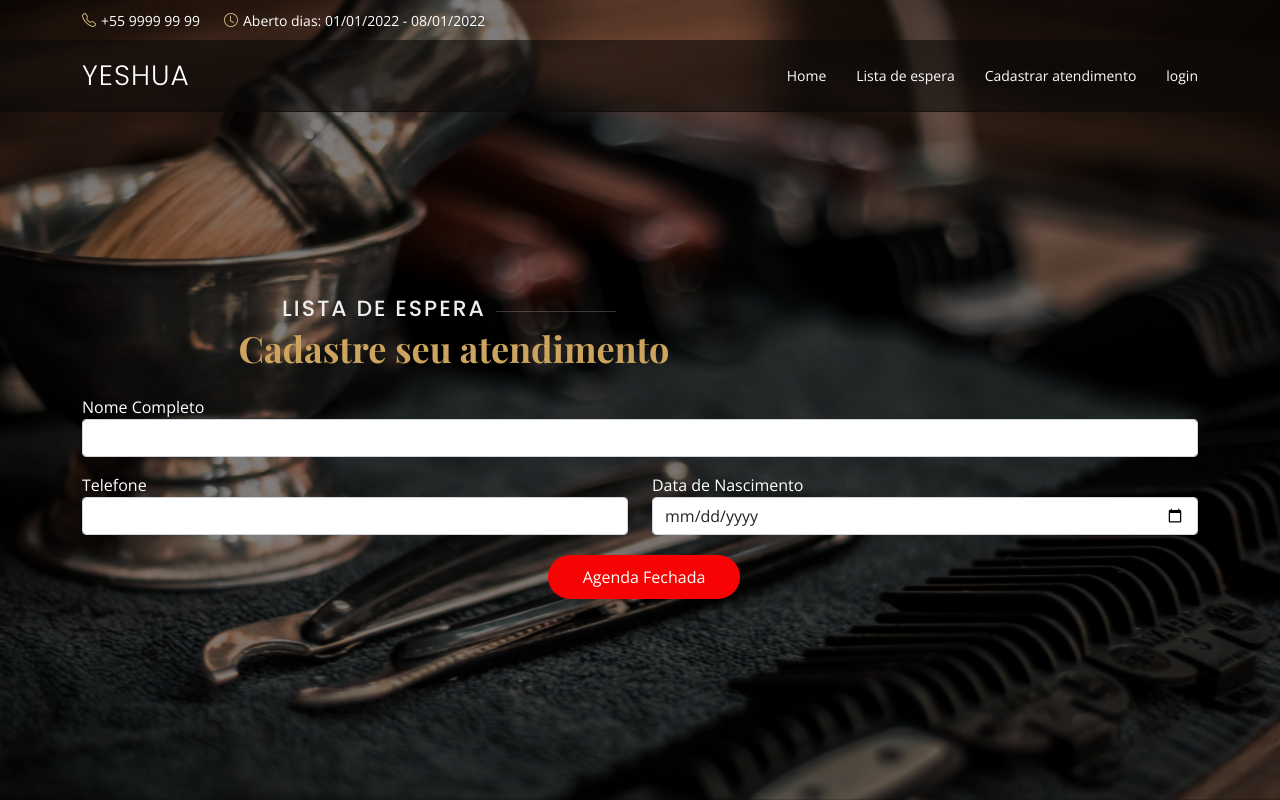
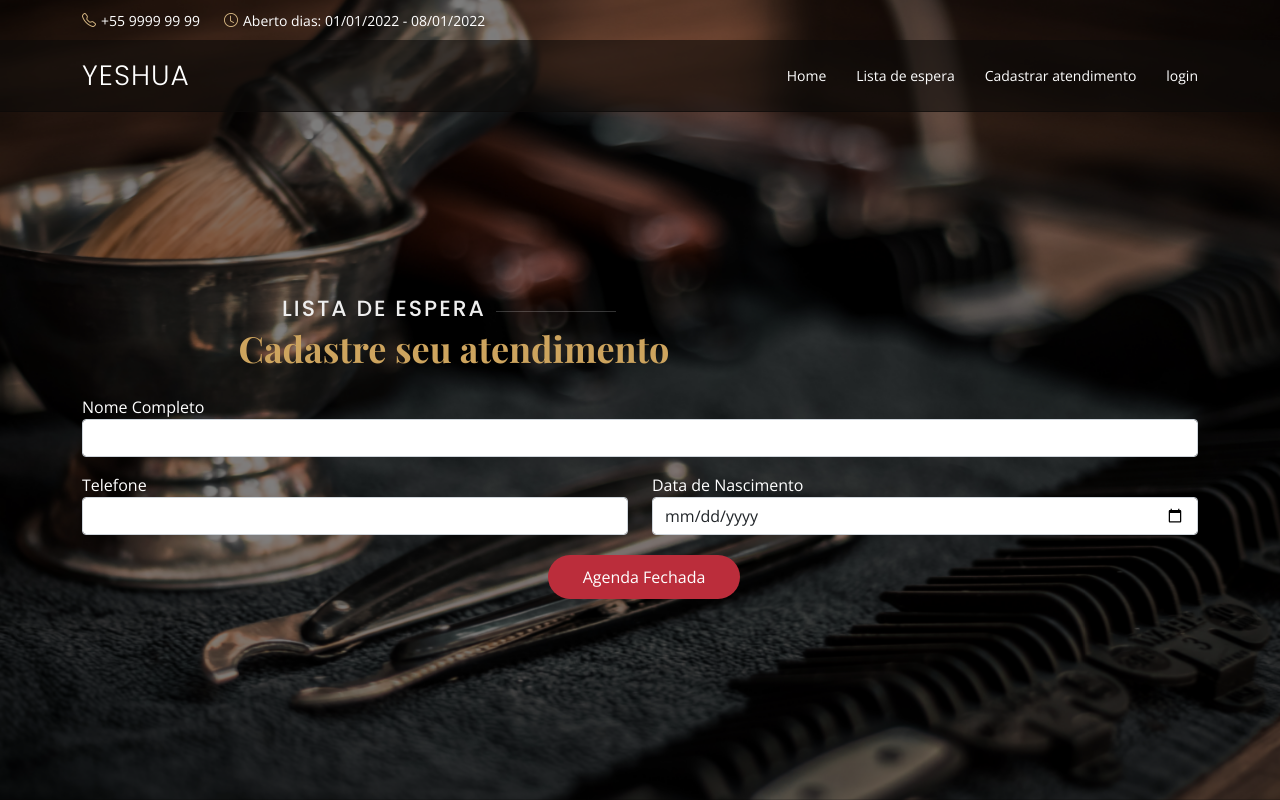
Before and after one commit to GabrielMBoeira/yeshua, a PHP site: page /create.php in a window 1280 px wide. Run offline with PHP 8.4, Linux system fonts and the light colour scheme; data that the repository does not hold is empty; some web fonts are replaced.

Commit message:
insert js closed agenda

```diff
--- a/assets/css/style.css
+++ b/assets/css/style.css
@@ -1387,7 +1387,7 @@ section {
 }
 
 .submitAgendaClose {
-  background: #f70303;
+  background: #BB2D3B;
   border: 0;
   padding: 10px 35px;
   color: #fff;
--- a/create.php
+++ b/create.php
@@ -52,7 +52,7 @@ $statusCompany = $db->getStatusCompany($conn);
                      <?php if ($statusCompany === 'open') { ?>
                         <button type="submit" class="submitAgenda" name="submitCreate">Cadastrar atendimento</button>
                      <?php } else { ?>
-                        <span type="submit" class="submitAgendaClose" name="submitCreate">Agenda Fechada</span>
+                        <span type="submit" class="submitAgendaClose" id="closed" name="submitCreate" onclick="closed()">Agenda Fechada</span>
                      <?php } ?>
 
                   </div>
@@ -64,3 +64,11 @@ $statusCompany = $db->getStatusCompany($conn);
    </section>
 
 </main>
+
+<script>
+
+   function closed() {
+      alert('Agenda está fechada!')
+   }
+
+</script>
--- a/db/connect.php
+++ b/db/connect.php
@@ -4,49 +4,15 @@ class Connection
 {
     public static function newConnection($mainPath = false)
     {
+        $envPath = realpath(dirname(__FILE__) . '/../.env');
+        $env = parse_ini_file($envPath);
 
-        // // Localhost
-        // $envFilePath = '.env';
+        $banco = $env['DATABASE'];
+        $servidor = $env['DATA_BASE_SERVER'];
+        $usuario = $env['DATA_BASE_USER'];
+        $senha = $env['DATA_BASE_PASSWORD'];
 
-        // if ($mainPath === 'main') {
-        //     $envFileContent = file_get_contents($envFilePath);
-        // } else if ($mainPath === 'db') {
-        //     $envFileContent = file_get_contents('../../' . $envFilePath);
-        // } else {
-        //     $envFileContent = file_get_contents('../' . $envFilePath);
-        // }
-
-        // if ($envFileContent === false) {
-        //     die("Não foi possível ler o arquivo .env");
-        // }
-
-        // $envVariables = preg_split('/\r\n|\r|\n/', $envFileContent);
-
-        // $envData = [];
-        // foreach ($envVariables as $envVariable) {
-        //     $parts = explode('=', $envVariable, 2);
-        //     if (count($parts) === 2) {
-        //         $key = trim($parts[0]);
-        //         $value = trim($parts[1]);
-        //         $envData[$key] = $value;
-        //     }
-        // }
-
-        // $banco = $envData['DATABASE'];
-        // $servidor = $envData['DATA_BASE_SERVER'];
-        // $usuario = $envData['DATA_BASE_USER'];
-        // $senha = $envData['DATA_BASE_PASSWORD'];
-        // $port = $envData['DATA_BASE_PORT'];
-
-
-        //Production
-        $banco = getenv('DATABASE');
-        $servidor = getenv('DATA_BASE_SERVER');
-        $usuario = getenv('DATA_BASE_USER');
-        $senha = getenv('DATA_BASE_PASSWORD');
-        $port = getenv('DATA_BASE_PORT');
-
-        $conn = new mysqli($servidor, $usuario, $senha, $banco, $port);
+        $conn = new mysqli($servidor, $usuario, $senha, $banco);
 
         if ($conn->connect_error) {
             die('Erro: ' . $conn->connect_error);
```
